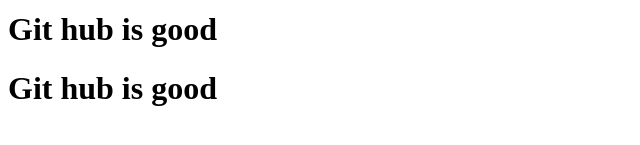
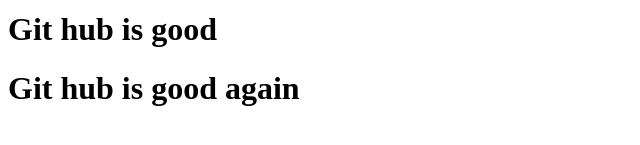
Before and after one commit to AnEmptyMind/teste, a plain HTML site: page index.html in a window 1280 px wide. Shown: the part 127-272 px from the top of the page, without its empty margins (0-640 px from the left). Drawn offline with Linux system fonts and the light colour scheme.

Commit message:
retirando

```diff
--- a/index.html
+++ b/index.html
@@ -10,6 +10,6 @@
      <h1>Git hub is good</h1>
      <h1>Git hub is good</h1>
      <h1>Git hub is good</h1>
-     <h1>Git hub is good</h1>
+     <h1>Git hub is good again</h1>
 </body>
 </html>
```
